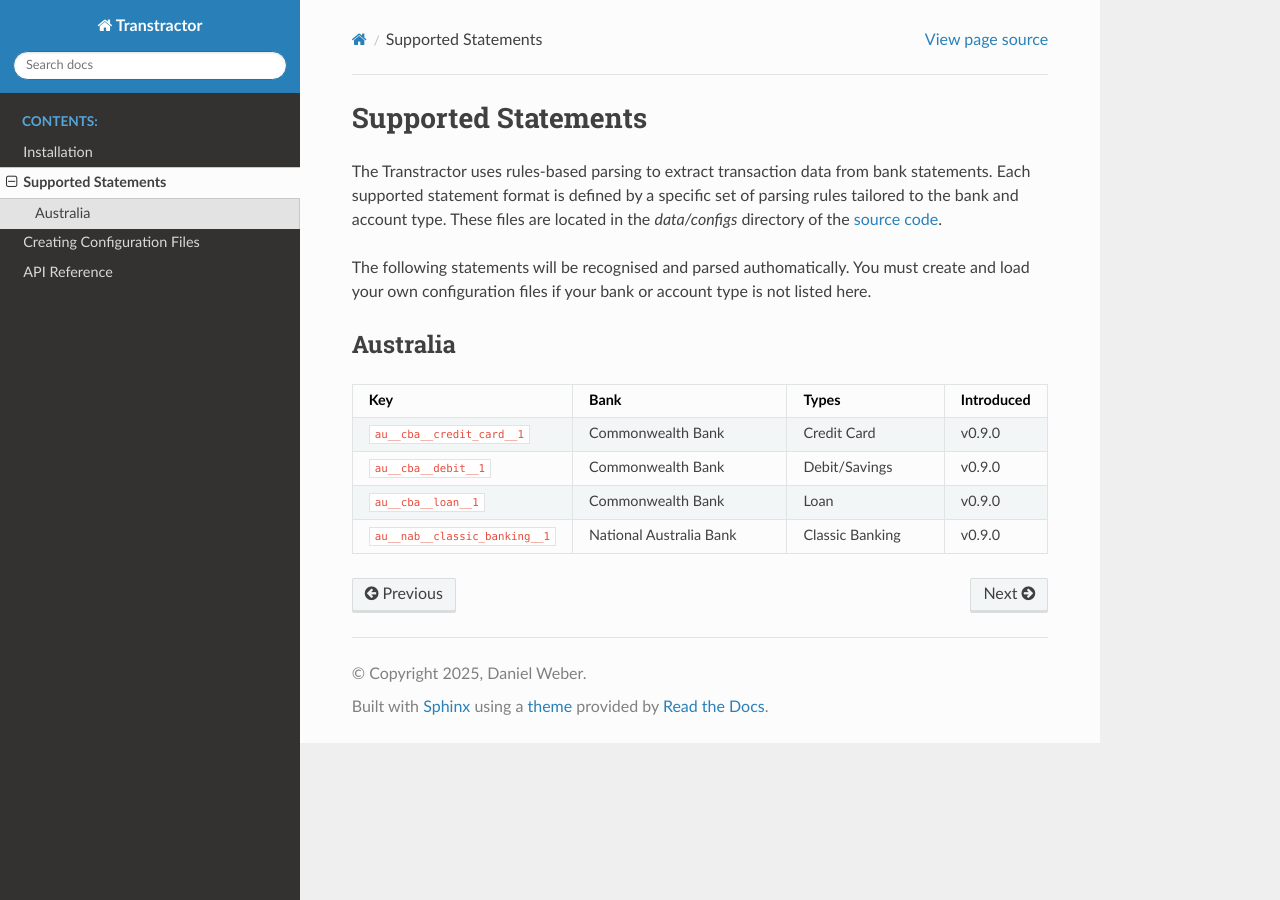
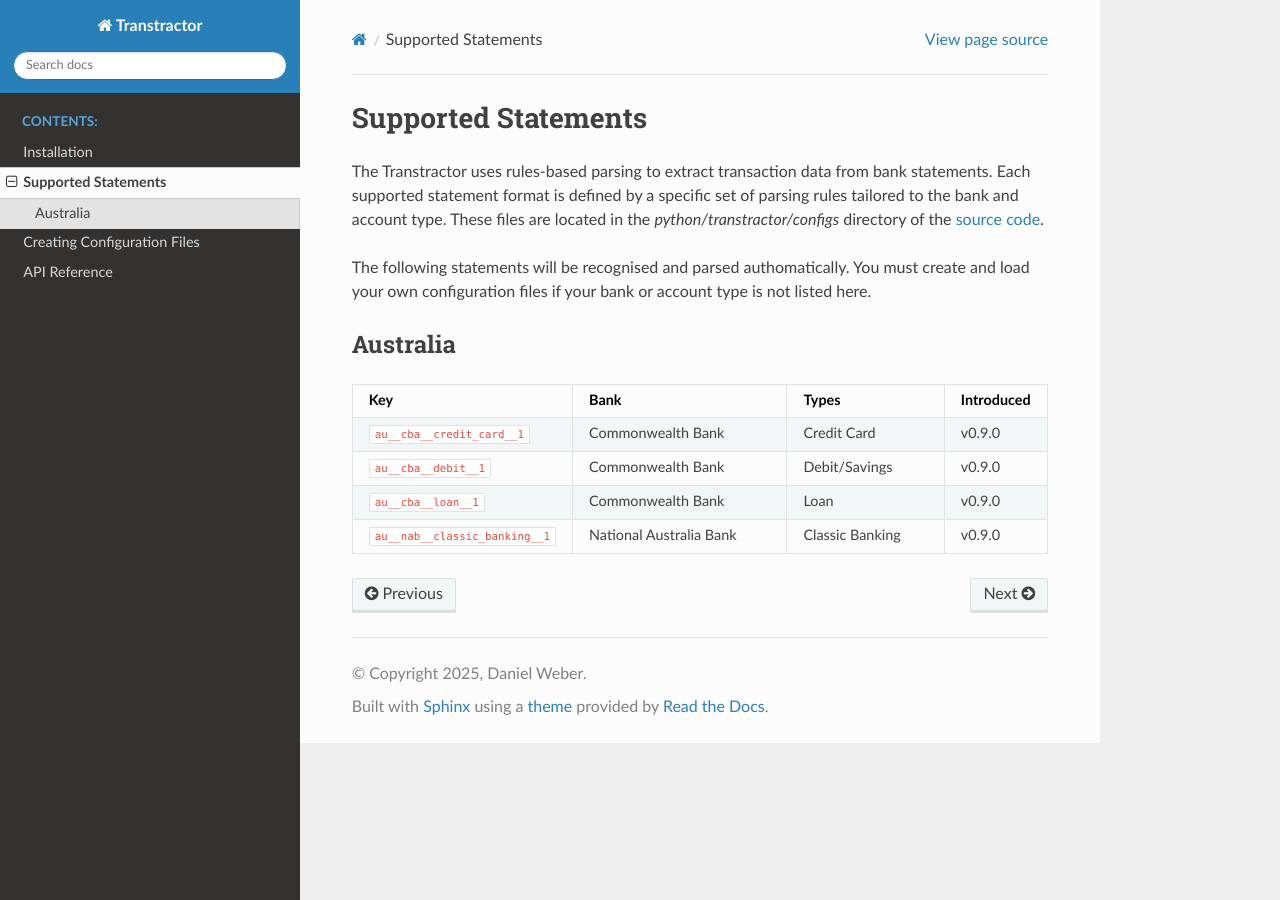
Before and after one commit to transtractor/transtractor-lib, a Sphinx documentation site: the page built from docs/supported_statements.rst, in a window 1280 px wide. Built offline with Sphinx 7.4.7 and the Read the Docs theme 3.1.0, drawn with Linux system fonts in a browser that asks for light colours.

Commit message:
Move configs inside Python package

```diff
--- a/docs/configuration.rst
+++ b/docs/configuration.rst
@@ -609,5 +609,5 @@ If you have created a well-tested configuration file for a bank or account type
 currently supported, please consider contributing it to the project! You can submit a
 pull request on the
 `GitHub repository <https://github.com/transtractor/transtractor-lib>`_, including your configuration
-file in the *data/configs* directory. Otherwise, feel free to email it to the project maintainers
+file in the *python/transtractor/configs* directory. Otherwise, feel free to email it to the project maintainers
 for inclusion (develop@transtractor.net).
--- a/docs/supported_statements.rst
+++ b/docs/supported_statements.rst
@@ -3,7 +3,7 @@ Supported Statements
 
 The Transtractor uses rules-based parsing to extract transaction data from bank statements. Each
 supported statement format is defined by a specific set of parsing rules tailored to the bank
-and account type. These files are located in the `data/configs` directory of
+and account type. These files are located in the `python/transtractor/configs` directory of
 the `source code <https://github.com/transtractor/transtractor-lib>`_.
 
 The following statements will be recognised and parsed authomatically. You must create and load
--- a/pyproject.toml
+++ b/pyproject.toml
@@ -44,4 +44,4 @@ Issues = "https://github.com/transtractor/transtractor-lib/issues"
 [tool.maturin]
 features = ["pyo3/extension-module"]
 python-source = "python"
-include = ["data/**/*"]
+include = ["python/transtractor/configs/**/*"]
```
Also changed, not shown: README.md (+1 -1 lines), 9 other files.
